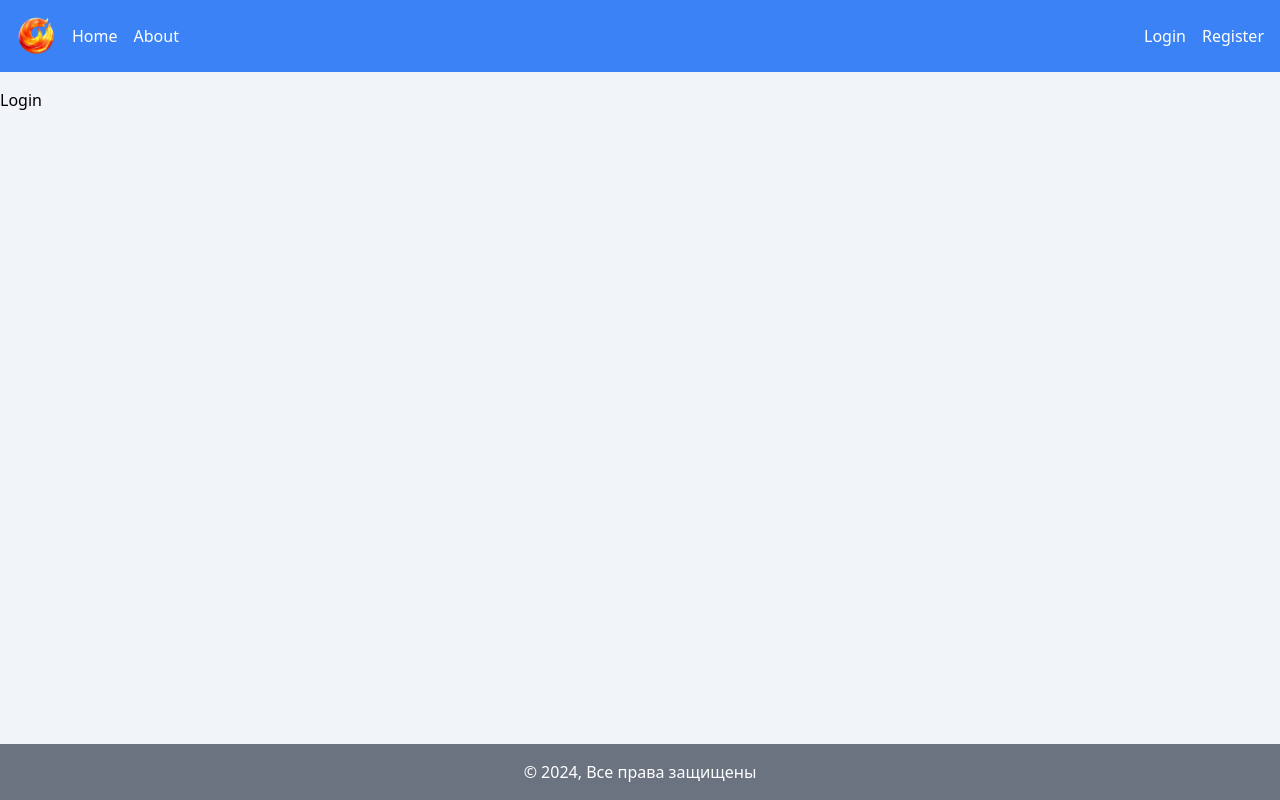
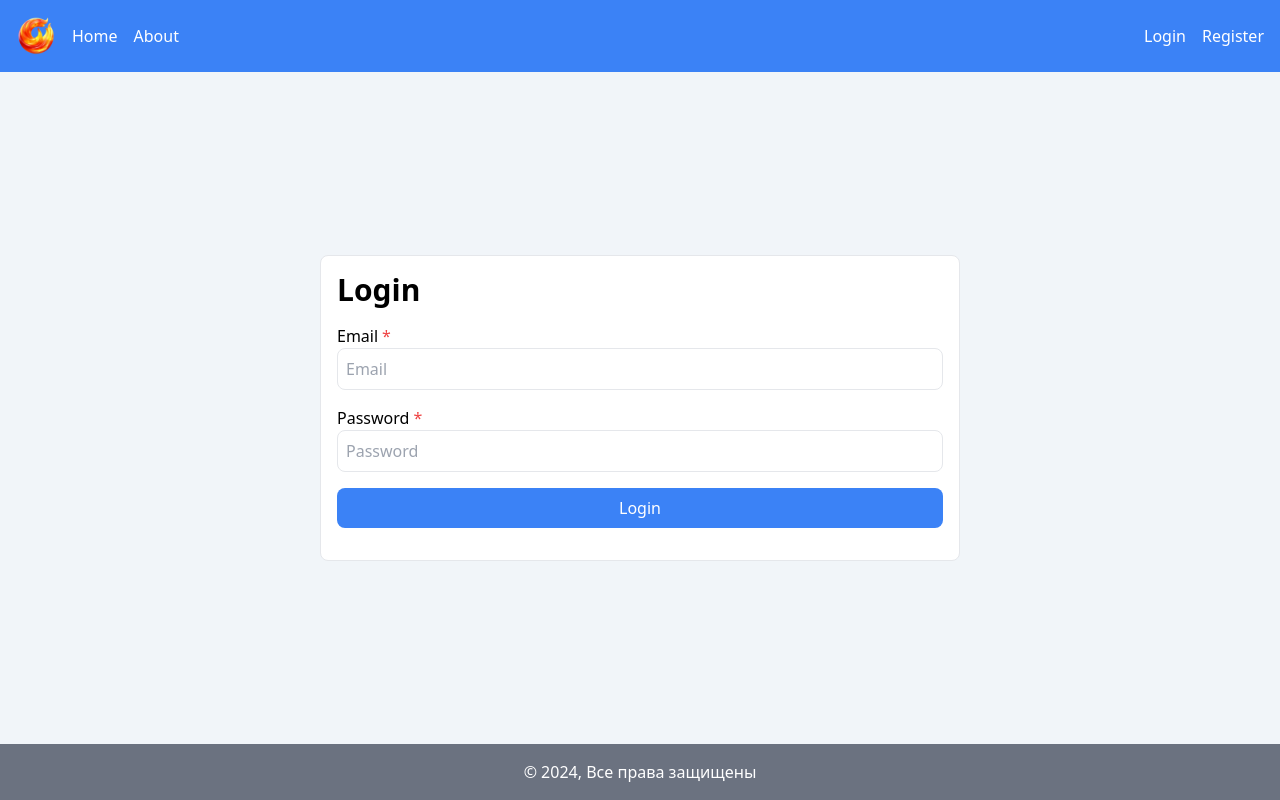
Before and after one commit to biletweb/Auth-system, a Vue app: page /login in a window 1280 px wide. Built offline with nearby package versions, Linux system fonts and the light colour scheme.

Commit message:
добавлено авторизацию и выход

```diff
--- a/src/components/Header.vue
+++ b/src/components/Header.vue
@@ -9,7 +9,8 @@
           <HeaderLeftMenuItem />
         </div>
       </div>
-      <div>
+      <Spinner v-if="loading" class="w-5" />
+      <div v-else>
         <HeaderRightMenuItem />
       </div>
     </div>
@@ -20,4 +21,34 @@
 import HeaderLogo from '@/components/HeaderLogo.vue'
 import HeaderRightMenuItem from '@/components/HeaderRightMenuItem.vue'
 import HeaderLeftMenuItem from '@/components/HeaderLeftMenuItem.vue'
+import { useAuthStore } from '@/stores/authStore.js'
+import axios from 'axios'
+import { BASE_URL, getConfig } from '@/helpers/config.js'
+import { useToast } from 'vue-toastification'
+import { onMounted, ref } from 'vue'
+import Spinner from '@/components/Spinner.vue'
+
+const loading = ref(false)
+
+onMounted(async () => {
+  if (authStore.access_token) {
+    loading.value = true
+    await fetchLoggedInUser()
+    loading.value = false
+  }
+})
+
+const authStore = useAuthStore()
+const toast = useToast()
+const fetchLoggedInUser = async () => {
+  try {
+    const response = await axios.get(`${BASE_URL}/profile`, getConfig(authStore.access_token))
+    authStore.setUser(response.data.user)
+  } catch (error) {
+    if (error.response.status === 401) {
+      authStore.clearState()
+      toast.error(error.response.data.message, { timeout: 5000 })
+    }
+  }
+}
 </script>
--- a/src/components/HeaderRightMenuItem.vue
+++ b/src/components/HeaderRightMenuItem.vue
@@ -1,12 +1,16 @@
 <template>
   <ul class="flex gap-4">
-    <li v-if="authStore.access_token" class="transition duration-300 hover:text-gray-300">
+    <li v-if="authStore.user" class="transition duration-300 hover:text-gray-300">
       <router-link :to="{ name: 'admin' }">Admin</router-link>
     </li>
-    <li class="transition duration-300 hover:text-gray-300">
+    <li v-if="authStore.user">Hi, {{ authStore.user?.name }}</li>
+    <li v-if="authStore.user" class="transition duration-300 hover:text-gray-300">
+      <router-link to="#" @click="logout">Logout</router-link>
+    </li>
+    <li v-if="!authStore.user" class="transition duration-300 hover:text-gray-300">
       <router-link :to="{ name: 'login' }">Login</router-link>
     </li>
-    <li class="transition duration-300 hover:text-gray-300">
+    <li v-if="!authStore.user" class="transition duration-300 hover:text-gray-300">
       <router-link :to="{ name: 'register' }">Register</router-link>
     </li>
   </ul>
@@ -14,6 +18,26 @@
 
 <script setup>
 import { useAuthStore } from '@/stores/authStore.js'
+import { useToast } from 'vue-toastification'
+import axios from 'axios'
+import { BASE_URL, getConfig } from '@/helpers/config.js'
+import { useRouter } from 'vue-router'
 
 const authStore = useAuthStore()
+const toast = useToast()
+const router = useRouter()
+
+const logout = async () => {
+  try {
+    const response = await axios.post(`${BASE_URL}/logout`, null, getConfig(authStore.access_token))
+    authStore.clearState()
+    toast.success(response.data.message, { timeout: 5000 })
+    router.push({ name: 'login' })
+  } catch (error) {
+    if (error.response.status === 401) {
+      authStore.clearState()
+      toast.error(error.response.data.message, { timeout: 5000 })
+    }
+  }
+}
 </script>
--- a/src/components/Spinner.vue
+++ b/src/components/Spinner.vue
@@ -4,7 +4,7 @@
       stroke="#000"
       viewBox="0 0 24 24"
       xmlns="http://www.w3.org/2000/svg"
-      class="stroke-blue-500"
+      class="stroke-green-500"
     >
       <g>
         <circle cx="12" cy="12" r="9.5" fill="none" stroke-width="3" stroke-linecap="round">
--- a/src/helpers/config.js
+++ b/src/helpers/config.js
@@ -1 +1,11 @@
 export const BASE_URL = 'http://127.0.0.1:8000/api'
+
+export const getConfig = (token) => {
+  const config = {
+    headers: {
+      'Content-Type': 'application/json',
+      Authorization: `Bearer ${token}`,
+    },
+  }
+  return config
+}
--- a/src/router/index.js
+++ b/src/router/index.js
@@ -1,17 +1,14 @@
 import { createRouter, createWebHistory } from 'vue-router'
 import HomeView from '@/views/HomeView.vue'
-import { useAuthStore } from '@/stores/authStore.js'
 
 function ifUserIsLoggedIn() {
-  const authStore = useAuthStore()
-  if (!authStore.user) {
+  if (!localStorage.getItem('access_token')) {
     return { name: 'login' }
   }
 }
 
 function ifUserIsNotLoggedIn() {
-  const authStore = useAuthStore()
-  if (authStore.user) {
+  if (localStorage.getItem('access_token')) {
     return { name: 'home' }
   }
 }
--- a/src/stores/authStore.js
+++ b/src/stores/authStore.js
@@ -3,27 +3,20 @@ import { defineStore } from 'pinia'
 export const useAuthStore = defineStore('auth', {
   state: () => ({
     user: null,
-    // access_token: localStorage.getItem('access_token'),
-    access_token: null,
-    // errors: null,
+    access_token: localStorage.getItem('access_token'),
   }),
   actions: {
     setUser(user) {
       this.user = user
     },
     setAccessToken(token) {
+      localStorage.setItem('access_token', token)
       this.access_token = token
     },
-    // setErrors(errors) {
-    //   this.errors = errors
-    // },
     clearState() {
       localStorage.removeItem('access_token')
       this.access_token = null
       this.user = null
     },
-    // clearErrors() {
-    //   this.errors = null
-    // },
   },
 })
--- a/src/views/auth/LoginView.vue
+++ b/src/views/auth/LoginView.vue
@@ -1,3 +1,93 @@
 <template>
-  <div>Login</div>
+  <div class="flex min-h-[calc(100vh-160px)] items-center justify-center">
+    <div class="card sm:w-12/12 mx-auto rounded-lg border bg-white p-4 lg:w-6/12">
+      <h1 class="text-3xl font-bold">Login</h1>
+      <form @submit.prevent="login">
+        <div class="my-4">
+          <label for="email">Email<span class="ms-1 text-red-500">*</span></label>
+          <input
+            v-model="data.user.email"
+            type="text"
+            name="email"
+            id="email"
+            placeholder="Email"
+            class="w-full rounded-lg border p-2 focus:border-2 focus:border-blue-500 focus:outline-none"
+          />
+        </div>
+
+        <div class="my-4">
+          <label for="password">Password<span class="ms-1 text-red-500">*</span></label>
+          <input
+            v-model="data.user.password"
+            type="password"
+            name="password"
+            id="password"
+            placeholder="Password"
+            class="w-full rounded-lg border p-2 focus:border-2 focus:border-blue-500 focus:outline-none"
+          />
+        </div>
+
+        <div class="my-4">
+          <div v-if="data.loading" class="flex justify-center">
+            <Spinner class="w-10" />
+          </div>
+          <button
+            v-else
+            type="submit"
+            class="w-full rounded-lg bg-blue-500 px-4 py-2 text-white transition duration-300 hover:bg-blue-600"
+          >
+            Login
+          </button>
+        </div>
+      </form>
+    </div>
+  </div>
 </template>
+
+<script setup>
+import { reactive } from 'vue'
+import axios from 'axios'
+import { useRouter } from 'vue-router'
+import { BASE_URL } from '@/helpers/config.js'
+import { useToast } from 'vue-toastification'
+import Spinner from '@/components/Spinner.vue'
+import { useAuthStore } from '@/stores/authStore.js'
+
+const toast = useToast()
+const router = useRouter()
+const authStore = useAuthStore()
+
+const data = reactive({
+  loading: false,
+  user: {
+    name: '',
+    email: '',
+    password: '',
+    password_confirmation: '',
+  },
+})
+
+const login = async () => {
+  data.loading = true
+  try {
+    const response = await axios.post(`${BASE_URL}/login`, data.user)
+    if (response.data.error) {
+      toast.error(response.data.error, { timeout: 5000 })
+    } else {
+      authStore.setAccessToken(response.data.access_token)
+      authStore.setUser(response.data.user)
+      toast.success(response.data.message, { timeout: 5000 })
+      router.push({ name: 'home' })
+    }
+  } catch (error) {
+    if (error.response.status === 422) {
+      const errors = error.response.data.errors
+      let errorMessage = ''
+      errorMessage = Object.values(errors).flat().join('\n')
+      toast.error(errorMessage, { timeout: 5000 })
+    }
+  } finally {
+    data.loading = false
+  }
+}
+</script>
--- a/src/views/auth/RegisterView.vue
+++ b/src/views/auth/RegisterView.vue
@@ -1,6 +1,6 @@
 <template>
-  <div class="min-h-[calc(100vh-160px)] flex items-center justify-center">
-    <div class="card mx-auto sm:w-12/12 lg:w-6/12 rounded-lg border bg-white p-4">
+  <div class="flex min-h-[calc(100vh-160px)] items-center justify-center">
+    <div class="card sm:w-12/12 mx-auto rounded-lg border bg-white p-4 lg:w-6/12">
       <h1 class="text-3xl font-bold">Register</h1>
       <form @submit.prevent="register">
         <div class="my-4">
```
